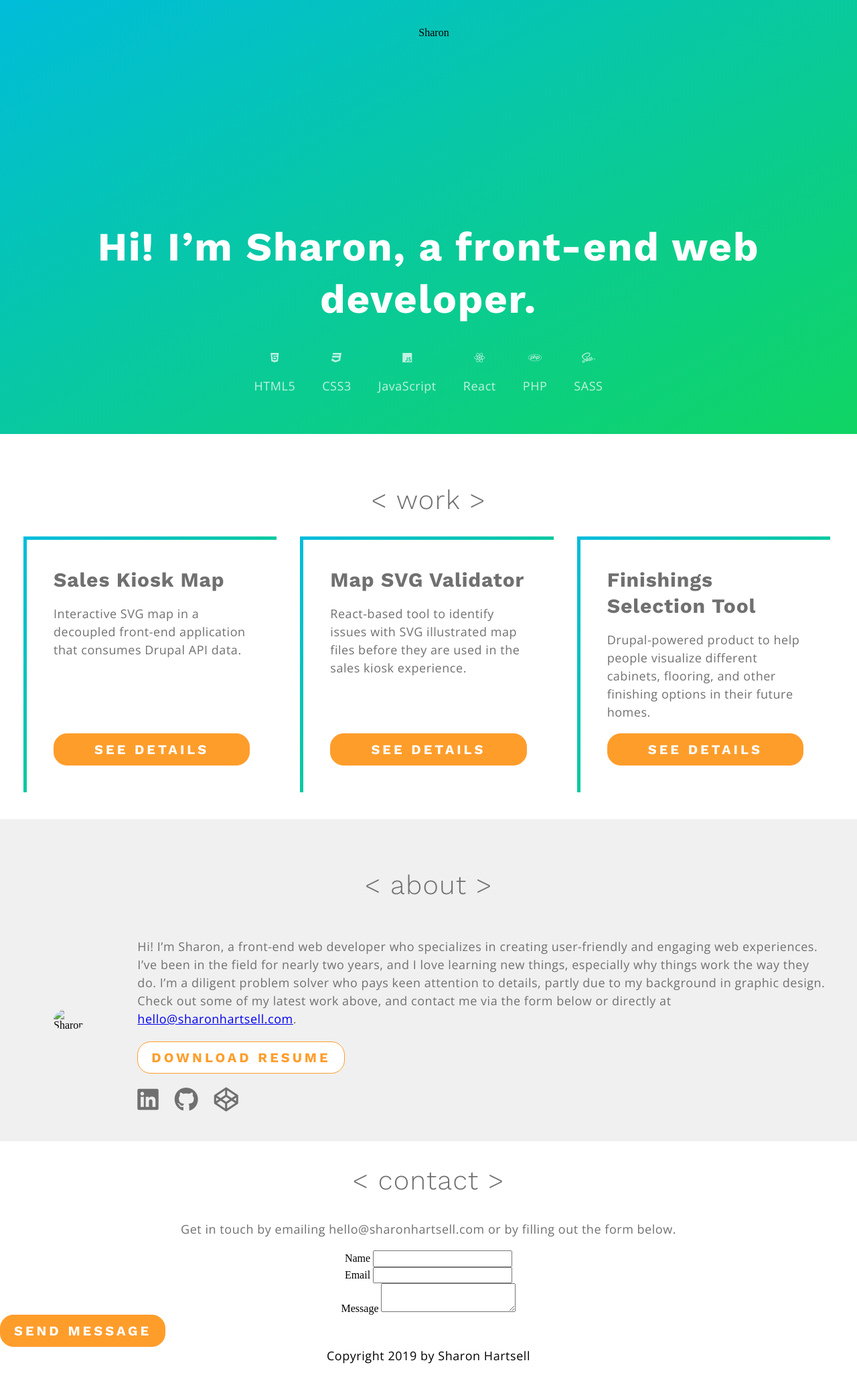
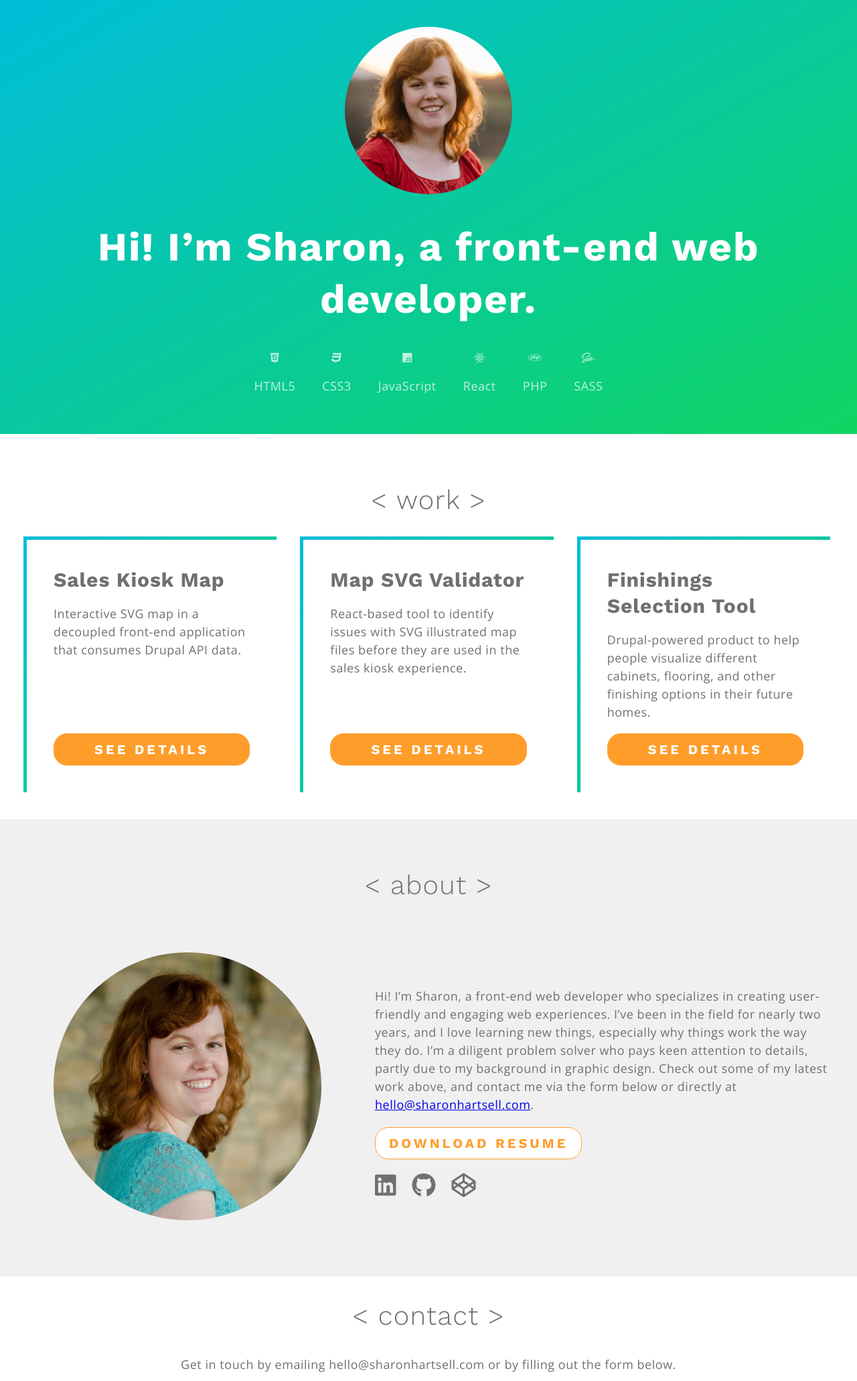
Before and after one commit to SharonHartsell/portfolio-site, a PHP site: page / in a window 1280 px wide. Shown: the part 50-2112 px from the top of the page at 67% size. Before the commit the page ends 2086 px from the top, so only its background shows below. Run offline with PHP 8.4, Linux system fonts and the light colour scheme; some libraries are stand-ins or nearby versions.

Commit message:
style(index): add photos of me

```diff
--- a/index.php
+++ b/index.php
@@ -3,7 +3,7 @@
 
 <!-- Intro -->
 <section class="intro">
-  <img src="https://via.placeholder.com/300" class="intro_image" alt="Sharon" />
+  <img src="/img/sharon-red1.jpg" class="intro_image" alt="Sharon" />
   <h1 class="intro_headline t-title--60b">Hi! I’m Sharon, a front-end web developer.</h1>
   <ul class="intro_techList">
     <li class="intro_techListItem">
@@ -70,7 +70,7 @@
   <h2 class="about_sectionTitle t-title--40l">&lt; about &gt;</h2>
   <div class="about_contentWrapper">
     <div class="about_imageWrapper">
-      <img src="https://via.placeholder.com/500" class="about_image" alt="Sharon" />
+      <img src="/img/sharon-teal1.jpg" class="about_image" alt="Sharon" />
     </div>
     <div class="about_textWrapper">
       <p class="about_text t-body--18l">Hi! I’m Sharon, a front-end web developer who specializes in creating user-friendly and engaging web experiences. I’ve been in the field for nearly two years, and I love learning new things, especially why things work the way they do. I’m a diligent problem solver who pays keen attention to details, partly due to my background in graphic design. Check out some of my latest work above, and contact me via the form below or directly at <a href="mailto:hello@sharonhartsell.com">hello@sharonhartsell.com</a>.</p>
```
Also changed, not shown: img/sharon-red1.jpg (added), img/sharon-teal1.jpg (added).
